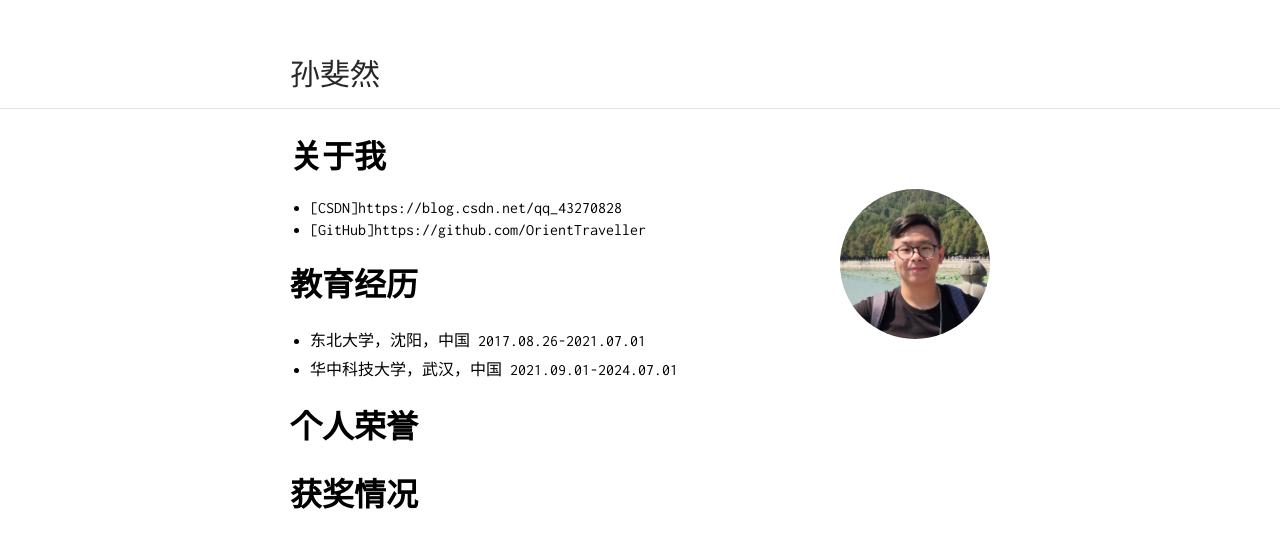
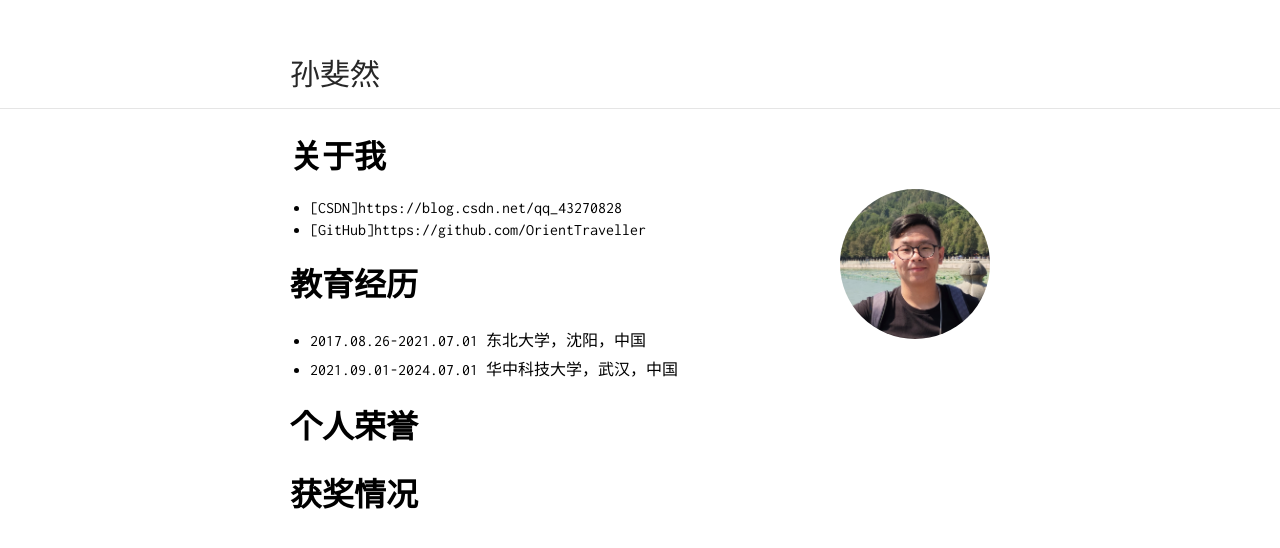
Before and after one commit to OrientTraveller/OrientTraveller.github.io, a Jekyll site: the page built from index.md, in a window 1280 px wide. Shown: the top 548 px of the page. Built offline with Jekyll 4.4.1, drawn with Linux system fonts in a browser that asks for light colours; our own code applies the rules of GitHub Pages for plain Markdown files; comment, search, counter and statistics services are not loaded.

```diff
--- a/index.md
+++ b/index.md
@@ -4,8 +4,8 @@
 - [GitHub]https://github.com/OrientTraveller
 
 # 教育经历
-- 东北大学，沈阳，中国      2017.08.26-2021.07.01
-- 华中科技大学，武汉，中国  2021.09.01-2024.07.01
+- 2017.08.26-2021.07.01  东北大学，沈阳，中国
+- 2021.09.01-2024.07.01  华中科技大学，武汉，中国
 
 # 个人荣誉
 
```
